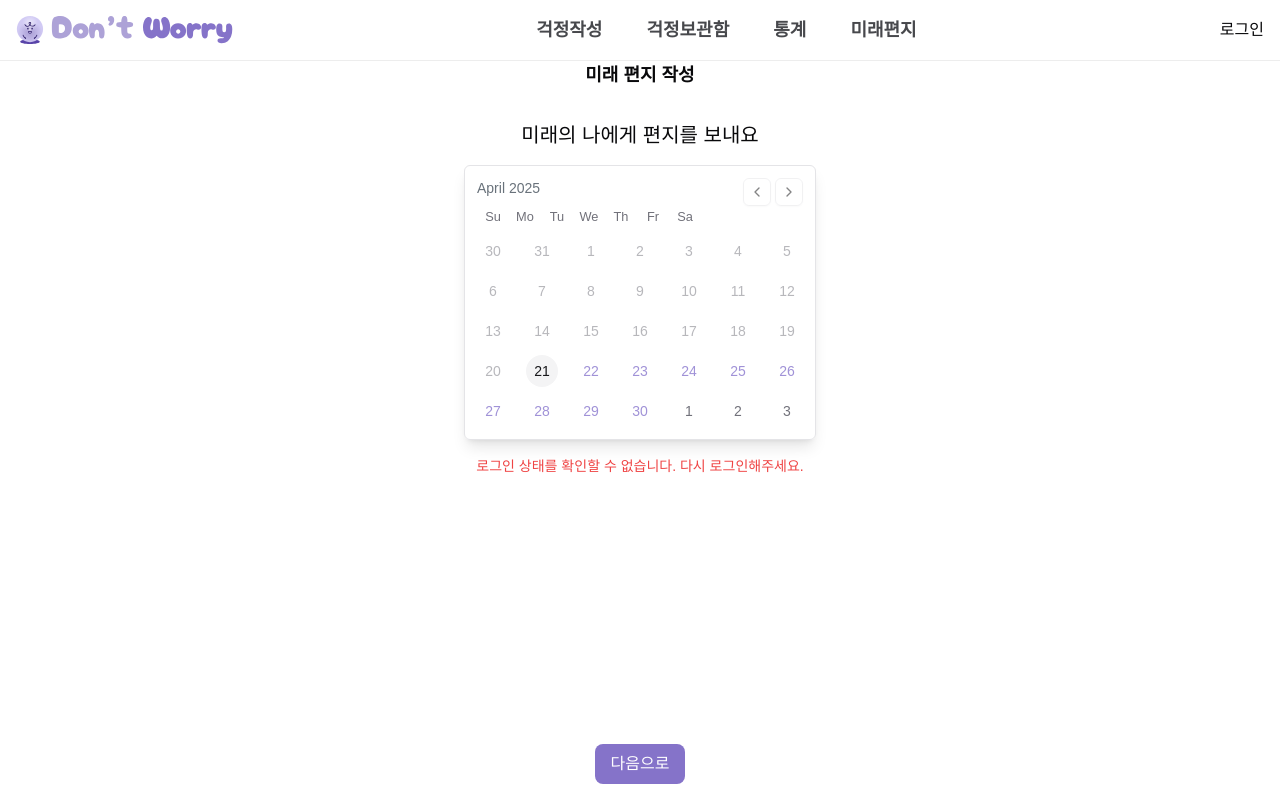
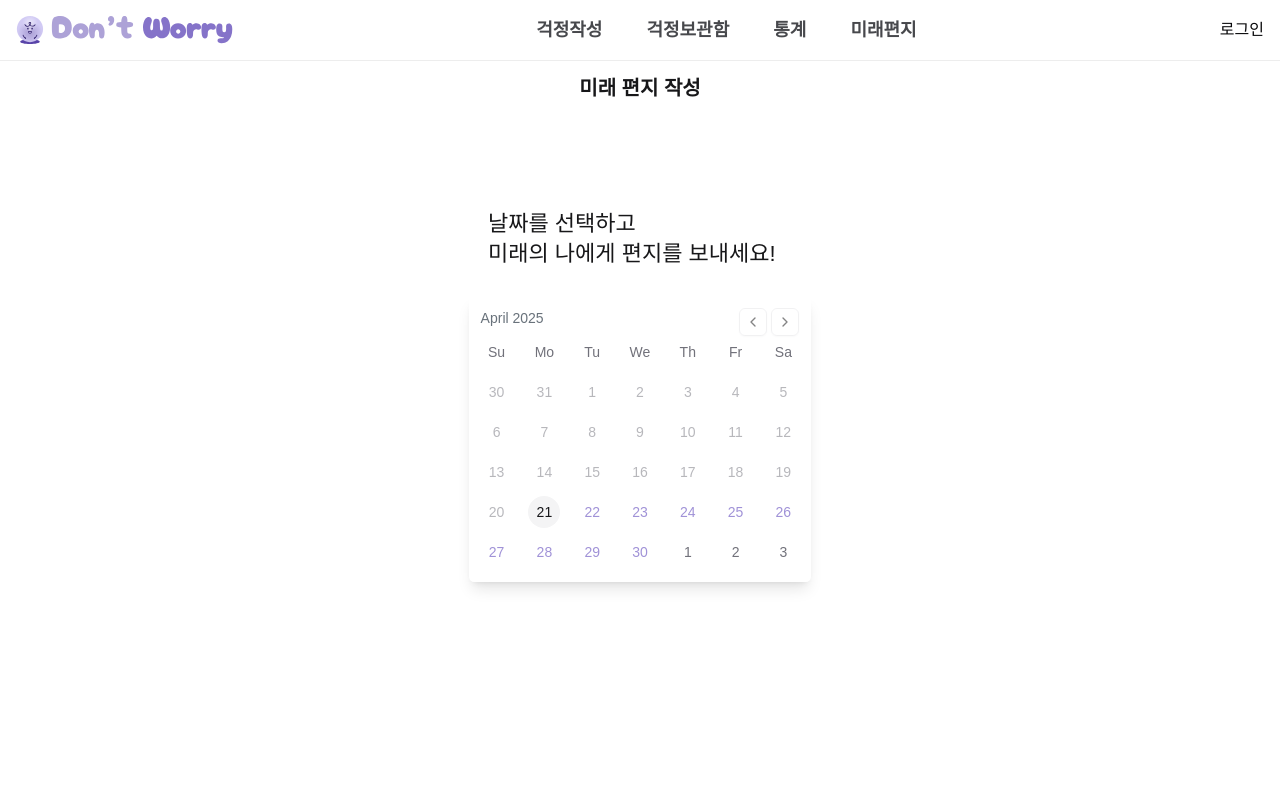
Before and after one commit to PomegranateBlue/dont_worry, a Next.js app: page /letter in a window 1280 px wide. Shown: the top 800 px of the page. Built offline with nearby package versions, Linux system fonts and the light colour scheme; no server answers; a web font is replaced by a local one.

Commit message:
💅style / 캘린더 컴포넌트, 레터 컴포넌트 css 추가 수정

```diff
--- a/src/components/letterComponents/CalendarStep.tsx
+++ b/src/components/letterComponents/CalendarStep.tsx
@@ -1,6 +1,7 @@
 import React from 'react';
 import { Calendar } from '../ui/calendar';
 import dayjs from 'dayjs';
+import Text from '../common/Text';
 
 type CalendarStepProps = {
   sendAt: string;
@@ -10,25 +11,35 @@ type CalendarStepProps = {
 
 const CalendarStep = ({ sendAt, setSendAt, onNext }: CalendarStepProps) => {
   //날짜 데이터를 -월 -일 형식의 텍스트로 변환
-  const formatDateText = (dateStr: string) => {
-    const date = new Date(dateStr);
-    if (isNaN(date.getTime())) return null; //날짜 유효성 검사
-    const month = date.getMonth() + 1;
-    const day = date.getDate();
-    return `${month}월 ${day}일`;
-  };
+  // const formatDateText = (dateStr: string) => {
+  //   const date = new Date(dateStr);
+  //   if (isNaN(date.getTime())) return null; //날짜 유효성 검사
+  //   const month = date.getMonth() + 1;
+  //   const day = date.getDate();
+  //   return `${month}월 ${day}일`;
+  // };
 
   // string → Date (캘린더에 보여줄 값으로)
   const selectedDate = sendAt ? new Date(sendAt) : undefined;
 
   return (
-    <section className="w-full flex flex-col justify-between items-center bg-backgroundSet-normal">
-      <div className="w-full max-w-sm flex flex-col flex-grow">
-        <header className="p-4 text-xl text-center">
-          <h1>{formatDateText(sendAt) ?? '미래'}의 나에게 편지를 보내요</h1>
-        </header>
-
-        <main className="flex-grow px-4">
+    <section className="flex flex-col h-screen px-5 py-8">
+      <form className="w-96 flex flex-col items-center bg-backgroundSet-normal mx-auto px-5 py-8 mb-44">
+        <div className="flex flex-col items-center w-full py-5">
+          <nav className="flex px-5 py-2 justify-center items-center gap-2 self-stretch">
+            <div className="w-full">
+              <Text
+                variant="heading3"
+                color="label-normal"
+                className="font-ibm text-[22px] font-medium leading-[135%] text-left"
+              >
+                날짜를 선택하고
+                <br />
+                미래의 나에게 편지를 보내세요!
+              </Text>
+            </div>
+          </nav>
+          <main className="flex flex-col items-start gap-2 py-5">
             <Calendar
               mode="single"
               selected={selectedDate}
@@ -43,20 +54,22 @@ const CalendarStep = ({ sendAt, setSendAt, onNext }: CalendarStepProps) => {
                 today.setHours(0, 0, 0, 0);
                 return date < today;
               }}
-            className="w-full rounded-md border shadow-lg"
+              className="w-[342.81px] h-[286.118px] rounded-[5.315px] shadow-lg"
             />
           </main>
         </div>
-      <footer className="flex absolute bottom-0 w-full px-4 py-4 items-center justify-center">
+      </form>
+
+      <div className="flex w-[375px] px-5 py-2 justify-center items-center gap-2 self-stretch">
         <button
           type="button"
           onClick={onNext}
-          className="bg-primary-4 text-white py-2 px-4 w-full md:w-auto rounded-lg"
+          className="w-full h-12 bg-primary-4 text-white rounded-lg"
           disabled={!sendAt}
         >
           다음으로
         </button>
-      </footer>
+      </div>
     </section>
   );
 };
--- a/src/components/letterComponents/LetterForm.tsx
+++ b/src/components/letterComponents/LetterForm.tsx
@@ -4,6 +4,7 @@ import browserClient from '@/app/utils/supabase/client';
 import { useState, useEffect } from 'react';
 import CalendarStep from './CalendarStep';
 import LetterStep from './LetterStep';
+import Text from '../common/Text';
 
 const LetterForm = () => {
   //useState를 이용해 사용자가 입력한 값 상태관리
@@ -35,12 +36,17 @@ const LetterForm = () => {
   }, []);
 
   return (
-    <section className="w-full max-w-sm mx-auto flex flex-col justify-between overflow-hidden">
-      <header>
-        <h1 className="text-lg font-semibold text-center mb-4">
+    <section>
+      <div>
+        <nav className="flex h-[56px] px-[6px] justify-center items-center gap-[20px] self-stretch">
+          <Text
+            variant="title1"
+            color="label-normal"
+            className="text-center font-pretendard text-[20px] font-semibold leading-[135%]"
+          >
             미래 편지 작성
-        </h1>
-      </header>
+          </Text>
+        </nav>
         {step === 'calendar' ? (
           <CalendarStep
             sendAt={sendAt}
@@ -66,6 +72,7 @@ const LetterForm = () => {
         {message && (
           <p className="mt-4 text-center text-sm text-red-500">{message}</p>
         )}
+      </div>
     </section>
   );
 };
--- a/src/components/letterComponents/LetterStep.tsx
+++ b/src/components/letterComponents/LetterStep.tsx
@@ -1,5 +1,5 @@
 import { getImageUrl, uploadImage } from '@/app/utils/letter/imageAction';
-
+import Text from '../common/Text';
 import browserClient from '@/app/utils/supabase/client';
 import Image from 'next/image';
 import React from 'react';
@@ -111,15 +111,22 @@ const LetterStep = ({
   return (
     <form
       onSubmit={handleLetterSubmit}
-      className="w-96 h-[954px] bg-white flex flex-col justify-between items-center mx-auto px-5 py-8"
+      className="w-96 h-[954px]l flex flex-col justify-between items-center  bg-backgroundSet-normal mx-auto px-5 py-8"
     >
       <div className="flex flex-col items-center w-full">
-        <p className="text-xl font-medium text-neutral-900 text-center leading-7 font-['IBM_Plex_Sans_KR'] mb-4">
-          미래의 나에게 하고 싶은 말을
-          <br />
-          작성해보세요
-        </p>
-
+        <nav className="flex px-5 py-2 justify-center items-center gap-2 self-stretch">
+          <div className="w-full">
+            <Text
+              variant="heading3"
+              color="label-normal"
+              className="font-ibm text-[22px] font-medium leading-[135%] text-left"
+            >
+              미래의 나에게 하고 싶은 말을
+              <br />
+              작성해보세요
+            </Text>
+          </div>
+        </nav>
         <div className="w-full">
           <div className="w-full h-72 px-4 py-3 bg-white rounded-lg outline outline-1 outline-offset-[-1px] outline-stone-300 flex flex-col justify-between">
             <textarea
@@ -131,7 +138,7 @@ const LetterStep = ({
               className="w-full h-full resize-none text-base text-stone-900 placeholder-stone-300 font-medium focus:outline-none font-['Pretendard']"
             />
             <div className="text-right text-xs text-stone-300">
-              {content.length}/100
+              {content.length}/150
             </div>
           </div>
         </div>
--- a/src/components/ui/calendar.tsx
+++ b/src/components/ui/calendar.tsx
@@ -32,9 +32,9 @@ function Calendar({
         nav_button_previous: '',
         nav_button_next: '',
         table: 'w-full border-collapse space-y-1',
-        head_row: 'flex',
+        head_row: 'flex w-full justify-between',
         head_cell:
-          'text-muted-foreground rounded-md w-8 font-normal text-[0.8rem]',
+          'w-8 h-8 flex items-center justify-center text-muted-foreground text-sm font-normal',
         row: 'flex w-full justify-between mt-2',
         cell: cn(
           'relative p-0 text-center text-sm focus-within:relative focus-within:z-20 [&:has([aria-selected])]:bg-accent [&:has([aria-selected].day-outside)]:bg-accent/50 [&:has([aria-selected].day-range-end)]:rounded-r-md',
```
Lines whose indentation alone changed are shown as unchanged.
